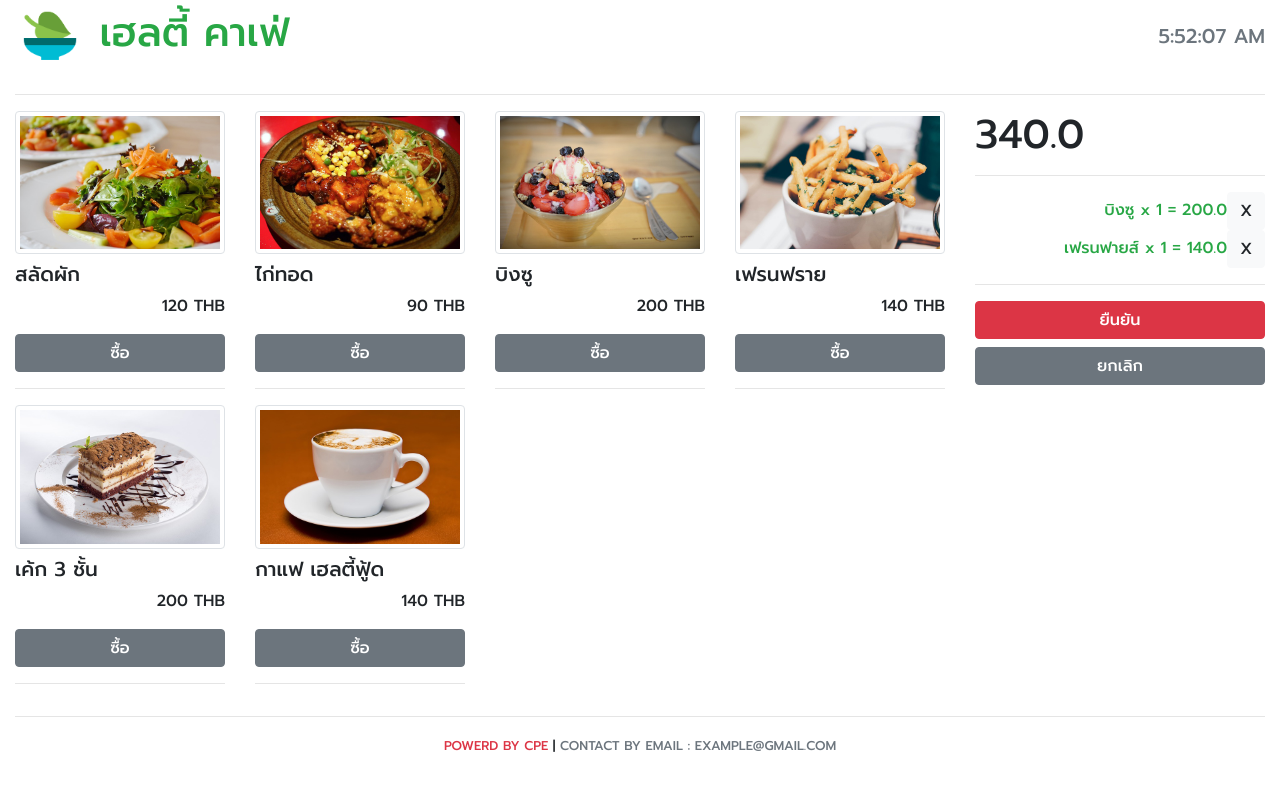
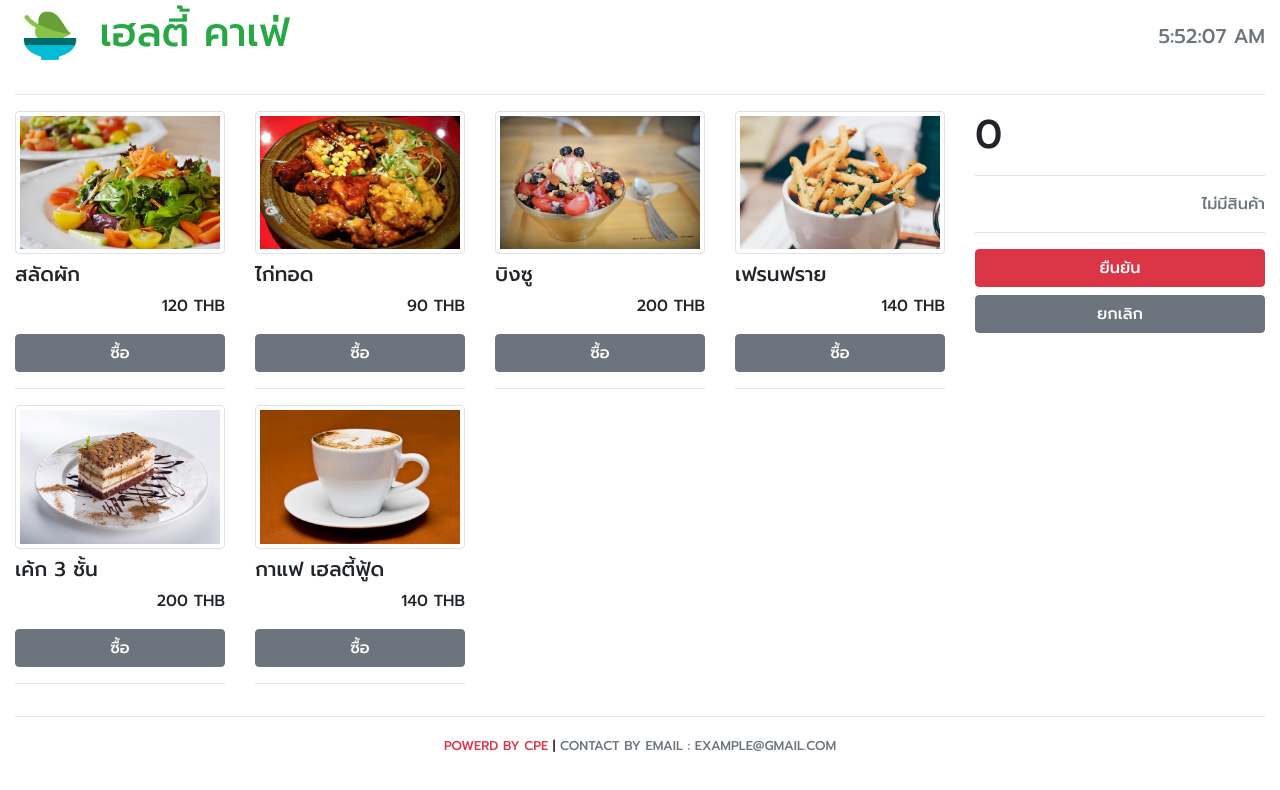
Before and after one commit to Pimgear47/HealthyCafe-cashier, a React (Create React App) app: page / in a window 1280 px wide. Shown: the top 790 px of the page. Built offline with nearby package versions, Linux system fonts and the light colour scheme.

Commit message:
before check error

```diff
--- a/src/components/Monitor/Calculator.js
+++ b/src/components/Monitor/Calculator.js
@@ -2,20 +2,32 @@
 
 class Calculator extends Component {
 
+    showOrders(orders) {
+        if (!orders || orders.length == 0) {
+            return <li className="text-right text-muted title">ไม่มีสินค้า</li>
+        }
+        else {
+            return orders.map(order => {
+                return (
+                    <li className="text-right text-success title">
+                    {order.product.productName} x {order.quantity} = {order.product.unitPrice*order.quantity}
+                        <button className="btn btn-light btn-small title">X</button>
+                    </li>
+                )
+            })
+        }
+    }
+
     render() {
+
+        const { totalPrice, orders } = this.props;
+
         return (
             <div>
-                <h1>340.0</h1>
+                <h1>{totalPrice}</h1>
                 <hr />
                 <ul className="list-unstyled">
-                    <li className="text-right text-success title">
-                        บิงซู x 1 = 200.0
-                        <button className="btn btn-light btn-small title">X</button>
-                    </li>
-                    <li className="text-right text-success title">
-                        เฟรนฟายส์ x 1 = 140.0
-                        <button className="btn btn-light btn-small title">X</button>
-                    </li>
+                    {this.showOrders(orders)}
                 </ul>
                 <hr />
                 <button className="btn btn-block btn-danger title">ยืนยัน</button>
--- a/src/components/Monitor/Monitor.js
+++ b/src/components/Monitor/Monitor.js
@@ -4,15 +4,33 @@
 
 class Monitor extends Component {
 
+    constructor(props) {
+        super(props);
+        this.state = { totalPrice: 0, orders: [] };
+        this.addOrder = this.addOrder.bind(this);
+    }
+
+    addOrder(product) {
+        let findOrder = this.state.orders.find(order => order.product.productID == product.productID);
+        if (findOrder) { //check in orders ever have this order?
+            findOrder.quantity++;
+        }
+        else {
+            this.state.orders.push({ product: product, quantity: 1 });
+        }
+        const totalPrice = this.state.totalPrice + parseInt(product.unitPrice);
+        this.setState({ totalPrice: totalPrice, orders: this.state.orders });
+    }
+
     render() {
         return (
             <div className="container-fluid">
                 <div className="row">
                     <div className="col-md-9">
-                        <ProductList products={this.props.products} />
+                        <ProductList products={this.props.products} onAddOrder={this.addOrder} />
                     </div>
                     <div className="col-md-3">
-                        <Calculator />
+                        <Calculator totalPrice={this.state.totalPrice} orders={this.state.orders} />
                     </div>
                 </div>
             </div>
--- a/src/components/Product/ProductItem.js
+++ b/src/components/Product/ProductItem.js
@@ -3,13 +3,13 @@
 class ProductItem extends Component {
 
     render() {
-        const { productName, unitPrice, thumbnail } = this.props;
+        const { productName, unitPrice, thumbnail } = this.props.product;
         return (
             <div className="col-md-3 col-sm-6">
                 <img className="img-fluid img-thumbnail" src={thumbnail} />
                 <h5 className="mt-2">{productName}</h5>
                 <p className="title text-right">{unitPrice} THB</p>
-                <button className="btn btn-block btn-secondary title">
+                <button className="btn btn-block btn-secondary title" onClick={() => this.props.onAddOrder(this.props.product)}>
                     ซื้อ
                 </button>
                 <hr />
@@ -18,4 +18,6 @@
     }
 }
 
+//monitor -> productlist -> productItem
+
 export default ProductItem;
--- a/src/components/Product/ProductList.js
+++ b/src/components/Product/ProductList.js
@@ -4,9 +4,12 @@
 class ProductList extends Component {
 
     showProducts() {
-        return this.props.products && this.props.products.map(product => (
-            <ProductItem key={product.productId} {...product} /> //productName={product.productName} unitPrice={product.unitPrice}
-        ))
+        return (
+            this.props.products &&
+            this.props.products.map(product => (
+                <ProductItem key={product.productId} product={product} onAddOrder={this.props.onAddOrder} /> //productName={product.productName} unitPrice={product.unitPrice}
+            ))
+        );
     }
 
     render() {
```
